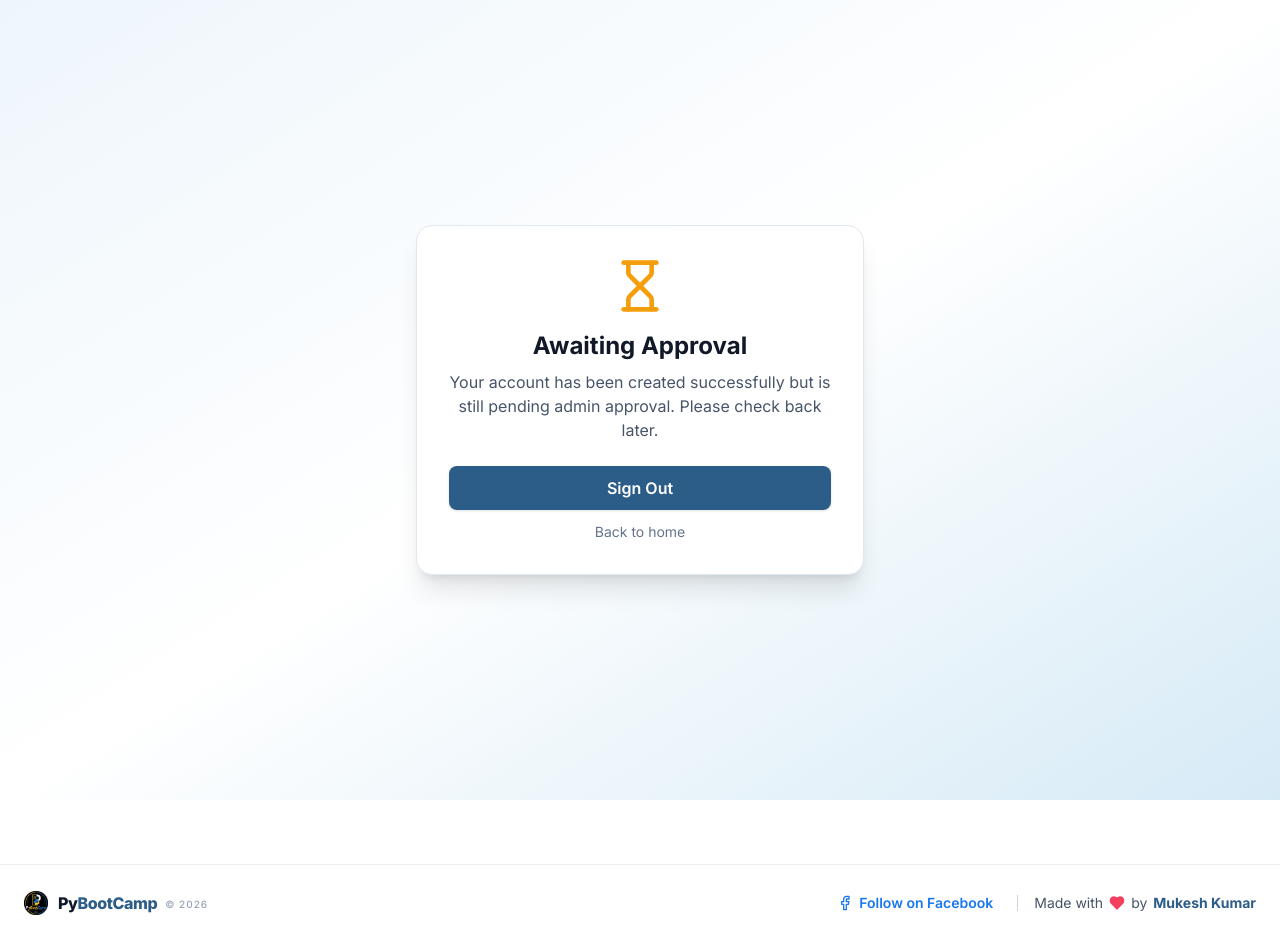
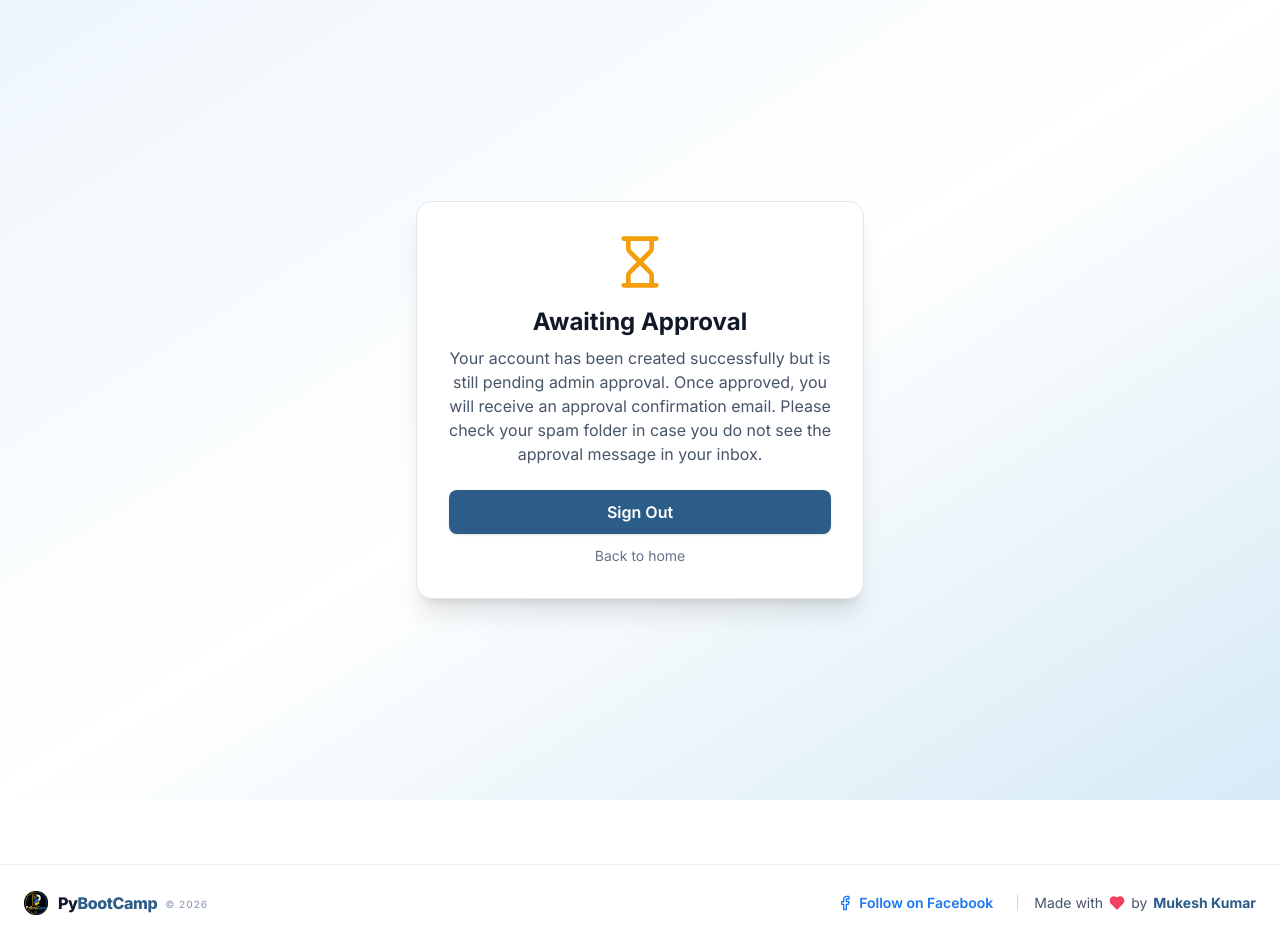
Before and after one commit to mkuk2013/PyBootCamp, a Next.js app: page /pending in a window 1280 px wide. Built offline with nearby package versions, Linux system fonts and the light colour scheme.

Commit message:
Update signup and pending pages with email spam folder notification message

```diff
--- a/app/pending/page.tsx
+++ b/app/pending/page.tsx
@@ -12,7 +12,7 @@ export default function PendingPage() {
         <h1 className="mb-2 text-2xl font-bold">Awaiting Approval</h1>
         <p className="mb-6 text-slate-600 dark:text-slate-400">
           Your account has been created successfully but is still pending admin
-          approval. Please check back later.
+          approval. Once approved, you will receive an approval confirmation email. Please check your spam folder in case you do not see the approval message in your inbox.
         </p>
         <div className="flex flex-col gap-3">
           <button
--- a/app/signup/page.tsx
+++ b/app/signup/page.tsx
@@ -64,8 +64,7 @@ export default function SignupPage() {
             Account created! 🎉
           </h1>
           <p className="mb-6 text-slate-600 dark:text-slate-400">
-            Your account is awaiting admin approval. You&apos;ll be able to log in once
-            an admin approves you.
+            Your account is awaiting admin approval. Once approved, you will receive an approval confirmation email. Please check your spam folder in case you do not see the approval message in your inbox.
           </p>
           <Link
             href="/login"
```
